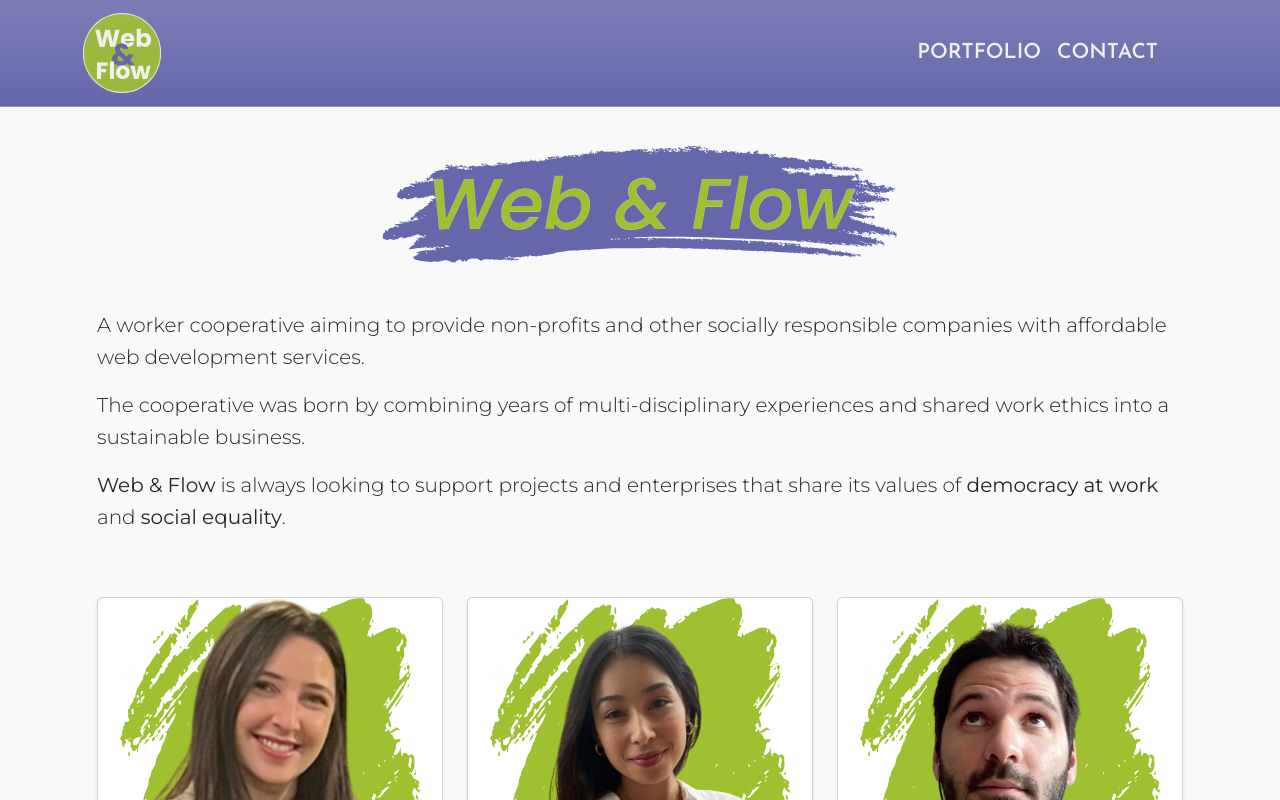
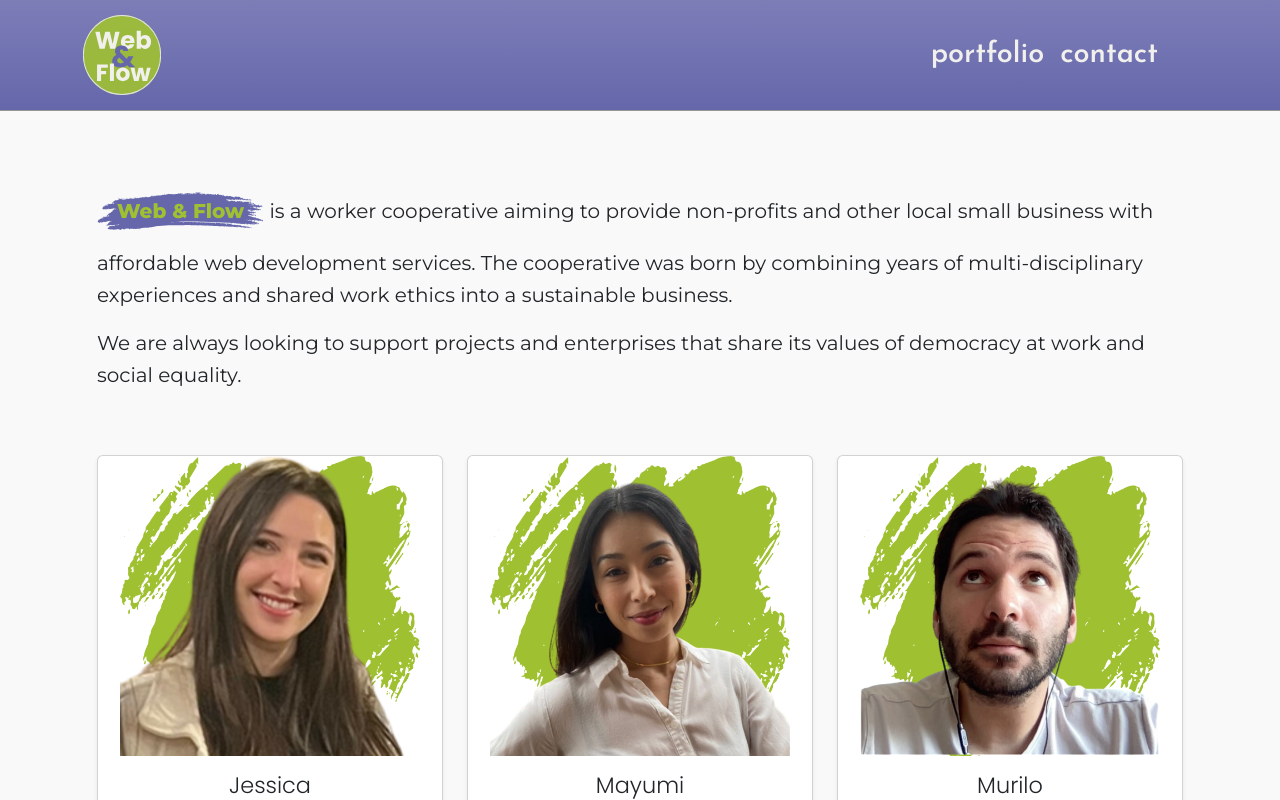
Before and after one commit to webandflowcoop/webandflow, a React (Vite) app: page / in a window 1280 px wide. Shown: the top 800 px of the page. Built offline with nearby package versions, Linux system fonts and the light colour scheme.

Commit message:
Changes icon size, title style, and navbar style

```diff
--- a/src/App.css
+++ b/src/App.css
@@ -16,7 +16,7 @@
 body {
   font-family: "Montserrat", sans-serif !important;
   font-size: 20px !important;
-  font-weight: 300 !important;
+  font-weight: 400 !important;
   line-height: 1.6 !important;
   background-color: var(--white-smoke) !important;
   color: #333;
@@ -37,7 +37,7 @@
 
 h1 {
   font-size: 2.5rem;
-  font-weight: 800 !;
+  font-weight: 800 !important;
   font-style: italic;
 }
 
@@ -82,6 +82,21 @@
   transform: scale(1.8);
 }
 
+.brush-text {
+  position: relative;
+  display: inline-block;
+  padding: 20px;
+  background-image: url("./assets/brush-stroke.svg");
+  background-size: contain;
+  background-repeat: no-repeat;
+  background-position: center;
+  font-weight: 800;
+  font-size: 20px;
+  -webkit-text-stroke: 0px var(--white-smoke);
+  color: var(--lime-green);
+  transform: scale(1);
+}
+
 /* Navbar */
 .navbar {
   background-color: var(--very-peri);
@@ -92,9 +107,9 @@
 .navbar .nav-link {
   color: var(--cloud-dancer);
   text-decoration: none;
-  font-size: 1.3rem;
+  font-size: 1.8rem;
   font-weight: 600;
-  text-transform: uppercase;
+  text-transform: lowercase;
 }
 
 .navbar .nav-link:hover {
@@ -233,21 +248,23 @@
 }
 
 .contact {
-  color: var(--lime-green);
-}
-.contact:hover {
   color: var(--very-peri);
 }
 
+.contact:hover {
+  color: var(--lime-green);
+}
+
 mark {
-  background-color: var(--very-peri) !important;
-  color: var(--lime-green);
+  background-color: var(--lime-green) !important;
+  color: var(--very-peri);
   font-weight: 500;
   border-radius: 3px;
 }
+
 mark:hover {
-  background-color: var(--lime-green) !important;
-  color: var(--very-peri);
+  background-color: var(--very-peri) !important;
+  color: var(--lime-green);
   font-weight: 500;
   border-radius: 3px;
 }
--- a/src/components/Footer.tsx
+++ b/src/components/Footer.tsx
@@ -13,7 +13,7 @@
                 target="_blank"
                 rel="noopener noreferrer"
               >
-                <FaEnvelope size={25} />
+                <FaEnvelope size={30} />
               </a>
             </li>
           </ul>
--- a/src/pages/Home.tsx
+++ b/src/pages/Home.tsx
@@ -41,36 +41,22 @@
     <div className="container mt-5">
       <div className="body-content">
         <div className="row align-items-center">
-          <div className="col text-center">
-            <h1 className="brush-title">Web & Flow</h1>
-          </div>
+          <div className="col text-center"></div>
         </div>
         <div className="row">
-          <div className="col">
-            <p className="mt-5">
-              A worker cooperative aiming to provide non-profits and other
-              socially responsible companies with affordable web development
-              services.
-            </p>
-          </div>
+          <p className="mt-3">
+            <span className="brush-text">Web & Flow</span> is a worker
+            cooperative aiming to provide non-profits and other local small
+            business with affordable web development services. The cooperative
+            was born by combining years of multi-disciplinary experiences and
+            shared work ethics into a sustainable business.
+          </p>
         </div>
         <div className="row mb-5">
-          <div>
-            <div>
-              <p>
-                The cooperative was born by combining years of
-                multi-disciplinary experiences and shared work ethics into a
-                sustainable business.
-              </p>
-              <p>
-                <strong>Web & Flow</strong> is always looking to support
-                projects and enterprises that share its values of
-                <strong> democracy at work </strong>
-                and
-                <strong> social equality</strong>.
-              </p>
-            </div>
-          </div>
+          <p>
+            We are always looking to support projects and enterprises that share
+            its values of democracy at work and social equality.
+          </p>
         </div>
 
         <div className="row">
@@ -94,7 +80,7 @@
                       className="me-2"
                       aria-label={`Linkedin - ${member.name}`}
                     >
-                      <FaLinkedin size={25} />
+                      <FaLinkedin size={30} />
                     </a>
                     <a
                       href={member.socials.email}
@@ -103,7 +89,7 @@
                       className="me-2"
                       aria-label={`Email - ${member.name}`}
                     >
-                      <FaEnvelope size={25} />
+                      <FaEnvelope size={30} />
                     </a>
                   </div>
                 </div>
```
